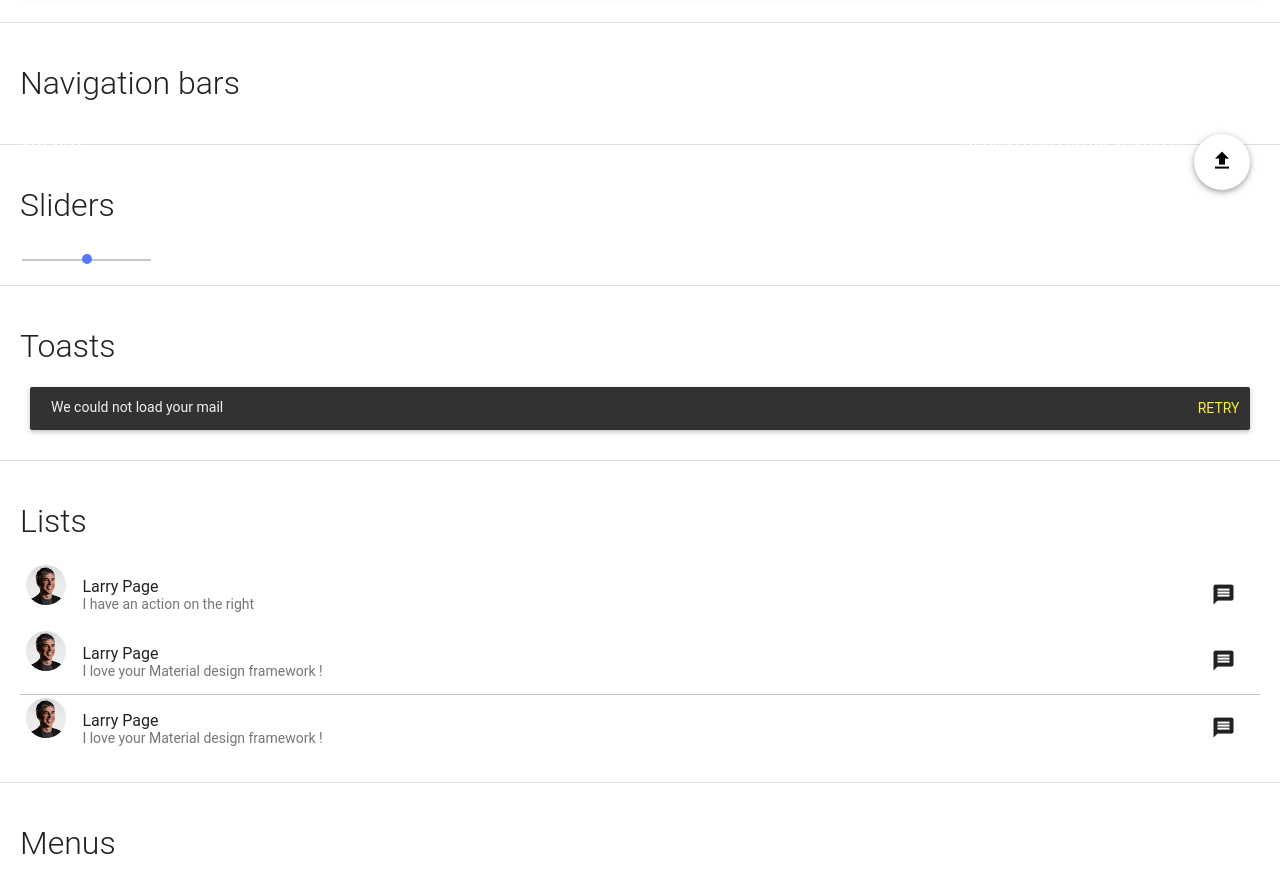
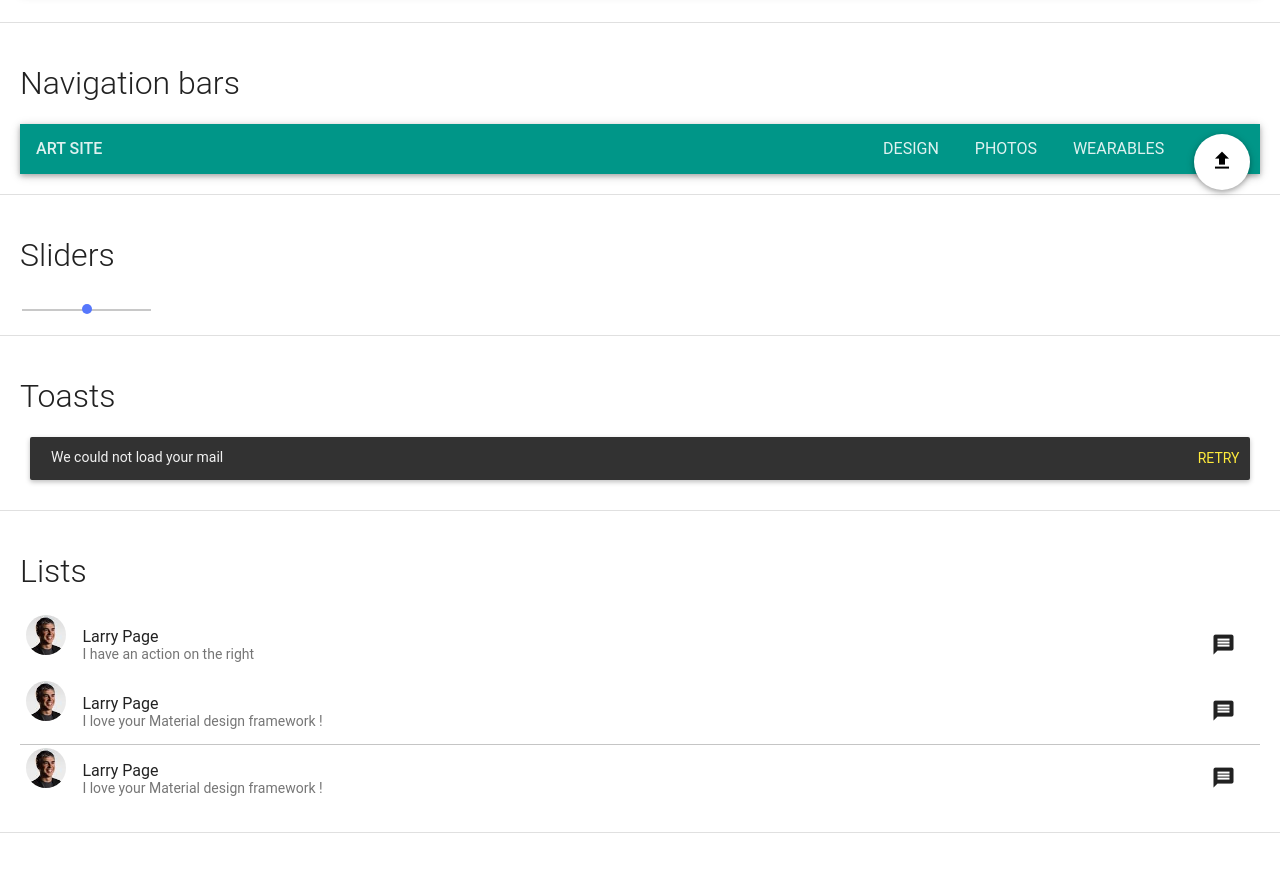
Before and after one commit to nt1m/material-framework, a plain HTML site: page index.html in a window 1280 px wide. Shown: the part 2920-3791 px from the top of the page. Drawn offline with Linux system fonts and the light colour scheme; a web font is replaced by a local one.

Commit message:
Fix navbar demo

```diff
--- a/css/material.css
+++ b/css/material.css
@@ -568,6 +568,7 @@ blockquote + cite {
 	padding: 0;
 	list-style: none;
 	line-height: 3.125em;
+	height: 3.125em;
 	text-transform: uppercase;
 }
 .navbar li {
@@ -580,6 +581,7 @@ blockquote + cite {
 	color: inherit;
 	text-decoration: none;
 	line-height: 3.125em;
+	padding: 0 1em;
 }
 
 /* Tabs */
@@ -709,6 +711,7 @@ blockquote + cite {
 	padding: 0;
 	display: block;
 	width: 100%;
+	height: 1px !important;
 	border-top: 1px solid rgba(0, 0, 0, 0.12);
 }
 .dark-theme .divider {
```
